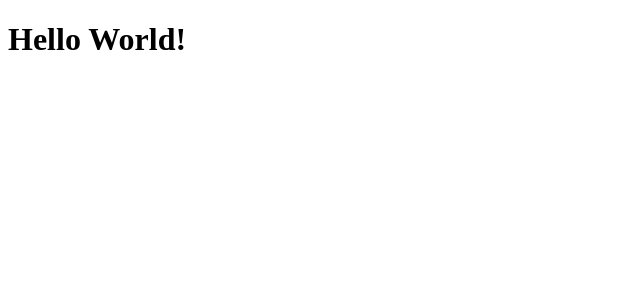
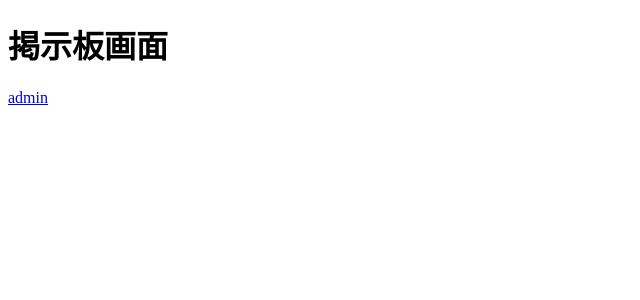
Before and after one commit to 15ice/category-bbs, a React (Create React App) app in the folder frontend/: page / in a window 1280 px wide. Shown: the top 300 px of the page, without its empty margins (0-640 px from the left). Built offline with nearby package versions, Linux system fonts and the light colour scheme.

Commit message:
Clientの画面切り替え

```diff
--- a/frontend/src/App.jsx
+++ b/frontend/src/App.jsx
@@ -1,7 +1,27 @@
-import React from 'react';
-import ReactDOM from 'react-dom';
+import React, { Fragment } from 'react';
+import { createRoot } from 'react-dom/client';
+import { BrowserRouter, Routes, Route } from "react-router-dom";
+
+import Posts from './containers/Posts.jsx';
+import Login from './containers/Login.jsx';
+import Mng from './containers/Mng.jsx';
 
 const App = () => {
-  return <h1>Hello World!</h1>;
+  return (
+    <Fragment>
+      <React.StrictMode>
+        <BrowserRouter>
+          <Routes>
+            <Route path="/" element={<Posts />} />
+            <Route path="/login" element={<Login />} />
+            <Route path="/mng" element={<Mng />} />
+          </Routes>
+        </BrowserRouter>
+      </React.StrictMode>
+    </Fragment>
+  )
 };
-ReactDOM.render(<App />, document.getElementById('root'));
+
+const container = document.getElementById('root');
+const root = createRoot(container);
+root.render(<App />);
--- /dev/null
+++ b/frontend/src/containers/Login.jsx
@@ -0,0 +1,11 @@
+import React, { Fragment } from 'react'
+
+const Login = () => {
+  return (
+    <Fragment>
+      <h1>Login</h1>
+    </Fragment>
+  )
+}
+
+export default Login
--- /dev/null
+++ b/frontend/src/containers/Mng.jsx
@@ -0,0 +1,11 @@
+import React, { Fragment } from 'react'
+
+const Mng = () => {
+  return (
+    <Fragment>
+      <h1>管理画面</h1>
+    </Fragment>
+  )
+}
+
+export default Mng
--- /dev/null
+++ b/frontend/src/containers/Posts.jsx
@@ -0,0 +1,13 @@
+import React, { Fragment } from 'react';
+import { Link } from 'react-router-dom';
+
+const Posts = () => {
+  return (
+    <Fragment>
+      <h1>掲示板画面</h1>
+      <Link to="login">admin</Link>
+    </Fragment>
+  )
+}
+
+export default Posts
--- a/frontend/src/index.html
+++ b/frontend/src/index.html
@@ -1,8 +1,9 @@
 <!DOCTYPE html>
-<html lang="en">
+<html lang="ja">
 
 <head>
   <meta charset="UTF-8" />
+  <base href="/">
   <title>Category BBS</title>
 </head>
 
--- a/frontend/webpack.config.js
+++ b/frontend/webpack.config.js
@@ -32,4 +32,7 @@ module.exports = {
       AppConfig: path.join(__dirname, `/src/config/_${environment}.js`)
     }
   },
+  devServer: {
+    historyApiFallback: true
+  },
 };
```
